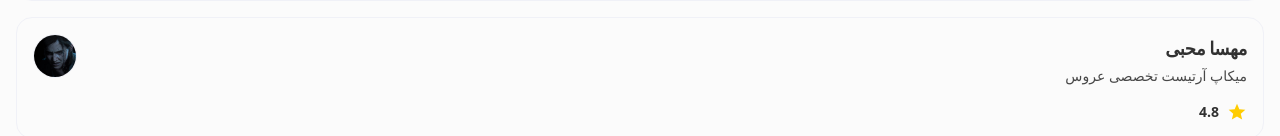
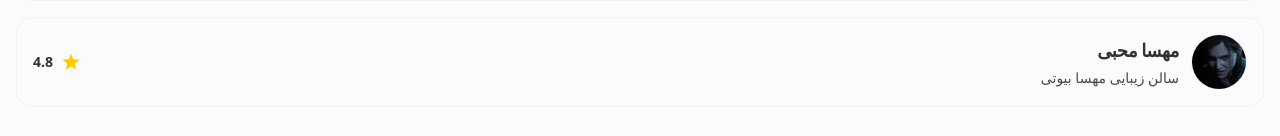
Before and after one commit to Erfan-Ghasemi-Yekta/sevra-atlas-frontend, a website with bundled scripts: page public/staff.html in a window 1280 px wide. Shown: the part 1320-1456 px from the top of the page. After the commit the page ends 1427 px from the top, so only its background shows below. Built offline with nearby package versions, Linux system fonts and the light colour scheme.

Commit message:
staff details page some changed

```diff
--- a/public/script/components/staffProfile.js
+++ b/public/script/components/staffProfile.js
@@ -20,24 +20,31 @@ function profileTemplate({ name, role, rating, avatarSrc } = {}) {
   const safeRole = escapeHtml(role || "عنوان شغلی");
   const safeRating = Number.isFinite(Number(rating)) ? Number(rating).toFixed(1) : "4.8";
 
+  // ✅ سایز مناسب + کاملاً دایره
   const avatar = avatarSrc
-    ? `<img src="${escapeHtml(avatarSrc)}" alt="${safeName}" class="size-11 rounded-full object-cover border border-neutral-50" />`
-    : `<div class="size-11 rounded-full bg-neutral-50 grid place-items-center text-primary-600 font-bold">${safeName.slice(0, 1)}</div>`;
+    ? `<img src="${escapeHtml(avatarSrc)}" alt="${safeName}"
+         class="size-14 rounded-full object-cover border border-neutral-50 shrink-0" />`
+    : `<div class="size-14 rounded-full bg-neutral-50 grid place-items-center text-primary-600 font-bold shrink-0">
+         ${safeName.slice(0, 1)}
+       </div>`;
 
   return `
     <div class="rounded-2xl border border-neutral-50 bg-neutral-0 p-4">
-      <div class="flex items-start justify-between gap-4">
-        <div class="min-w-0">
-          <div class="text-lg font-bold tracking-tight text-neutral-900">${safeName}</div>
-          <div class="mt-1 text-sm text-neutral-700">${safeRole}</div>
+      <div class="flex items-center justify-between gap-4">
+        <!-- Right: avatar + info -->
+        <div class="flex items-center gap-3 min-w-0">
+          ${avatar}
+          <div class="min-w-0">
+            <div class="text-lg font-bold tracking-tight text-neutral-900 truncate">${safeName}</div>
+            <div class="mt-1 text-sm text-neutral-700 truncate">${safeRole}</div>
+          </div>
         </div>
-        <div class="shrink-0">${avatar}</div>
-      </div>
 
-      <!-- Rating (بدون تعداد نظرات و بدون مشاهده نظرات) -->
-      <div class="mt-4 flex items-center gap-2">
-        <span class="text-accent-500">${iconStar("size-5")}</span>
-        <span class="text-sm font-bold text-neutral-900">${safeRating}</span>
+        <!-- Left: rating -->
+        <div class="shrink-0 flex items-center gap-2">
+          <span class="text-accent-500">${iconStar("size-5")}</span>
+          <span class="text-sm font-bold text-neutral-900">${safeRating}</span>
+        </div>
       </div>
     </div>
   `;
--- a/public/script/staff.js
+++ b/public/script/staff.js
@@ -46,7 +46,7 @@ mountStaffPortfolio(portfolioRoot, {
 const profileRoot = document.getElementById("staff-profile");
 mountStaffProfile(profileRoot, {
   name: "مهسا محبی",
-  role: "میکاپ آرتیست تخصصی عروس",
+  role: "سالن زیبایی مهسا بیوتی",
   rating: 4.8,
   avatarSrc: "/public/assent/img/img-for-test/img-4.jpg",
 });
```
Also changed, not shown: public/styles/app.css.
